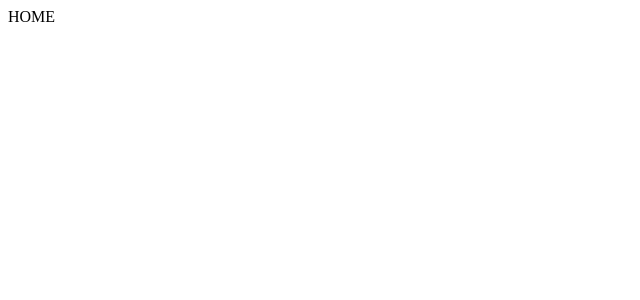
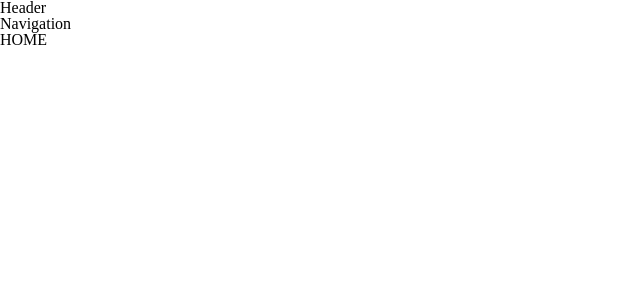
Before and after one commit to usernamechiho/chiho.zip, a Next.js app: page / in a window 1280 px wide. Shown: the top 300 px of the page, without its empty margins (0-640 px from the left). Built offline with nearby package versions, Linux system fonts and the light colour scheme.

Commit message:
FEAT: 컴포넌트 폴더 추가, 기본적인 레이아웃 세팅

```diff
--- a/app/layout.tsx
+++ b/app/layout.tsx
@@ -1,17 +1,22 @@
-"use client";
-
-import { useEffect, useState } from "react";
+import Header from "@/component/Header";
+import "./reset.css";
+import Navigation from "@/component/Navigation";
+import Layout from "@/component/Layout";
 
 export default function RootLayout({
   children,
 }: {
   children: React.ReactNode;
 }) {
-  const [hello, setHello] = useState("");
-
   return (
     <html lang="en">
-      <body>{children}</body>
+      <body>
+        <Header />
+
+        <Navigation />
+
+        <Layout>{children}</Layout>
+      </body>
     </html>
   );
 }
--- /dev/null
+++ b/app/reset.css
@@ -0,0 +1,131 @@
+/* 웹 브라우저마다 동일한 default 스타일을 위해 초기화 */
+html,
+body,
+div,
+span,
+applet,
+object,
+iframe,
+h1,
+h2,
+h3,
+h4,
+h5,
+h6,
+p,
+blockquote,
+pre,
+a,
+abbr,
+acronym,
+address,
+big,
+cite,
+code,
+del,
+dfn,
+em,
+img,
+ins,
+kbd,
+q,
+s,
+samp,
+small,
+strike,
+strong,
+sub,
+sup,
+tt,
+var,
+b,
+u,
+i,
+center,
+dl,
+dt,
+dd,
+ol,
+ul,
+li,
+fieldset,
+form,
+label,
+legend,
+table,
+caption,
+tbody,
+tfoot,
+thead,
+tr,
+th,
+td,
+article,
+aside,
+canvas,
+details,
+embed,
+figure,
+figcaption,
+footer,
+header,
+hgroup,
+menu,
+nav,
+output,
+ruby,
+section,
+summary,
+time,
+mark,
+audio,
+video {
+  margin: 0;
+  padding: 0;
+  border: 0;
+  font-size: 100%;
+  font: inherit;
+  vertical-align: baseline;
+}
+
+/* HTML5 display-role reset for older browsers */
+article,
+aside,
+details,
+figcaption,
+figure,
+footer,
+header,
+hgroup,
+menu,
+nav,
+section {
+  display: block;
+}
+
+body {
+  line-height: 1;
+}
+
+ol,
+ul {
+  list-style: none;
+}
+
+blockquote,
+q {
+  quotes: none;
+}
+
+blockquote:before,
+blockquote:after,
+q:before,
+q:after {
+  content: "";
+  content: none;
+}
+
+table {
+  border-collapse: collapse;
+  border-spacing: 0;
+}
--- /dev/null
+++ b/component/Header/index.tsx
@@ -0,0 +1,3 @@
+export default function Header() {
+  return <header>Header</header>;
+}
--- /dev/null
+++ b/component/Layout/index.tsx
@@ -0,0 +1,3 @@
+export default function Layout({ children }: { children: React.ReactNode }) {
+  return <main>{children}</main>;
+}
--- /dev/null
+++ b/component/Navigation/index.tsx
@@ -0,0 +1,3 @@
+export default function Navigation() {
+  return <div>Navigation</div>;
+}
```
